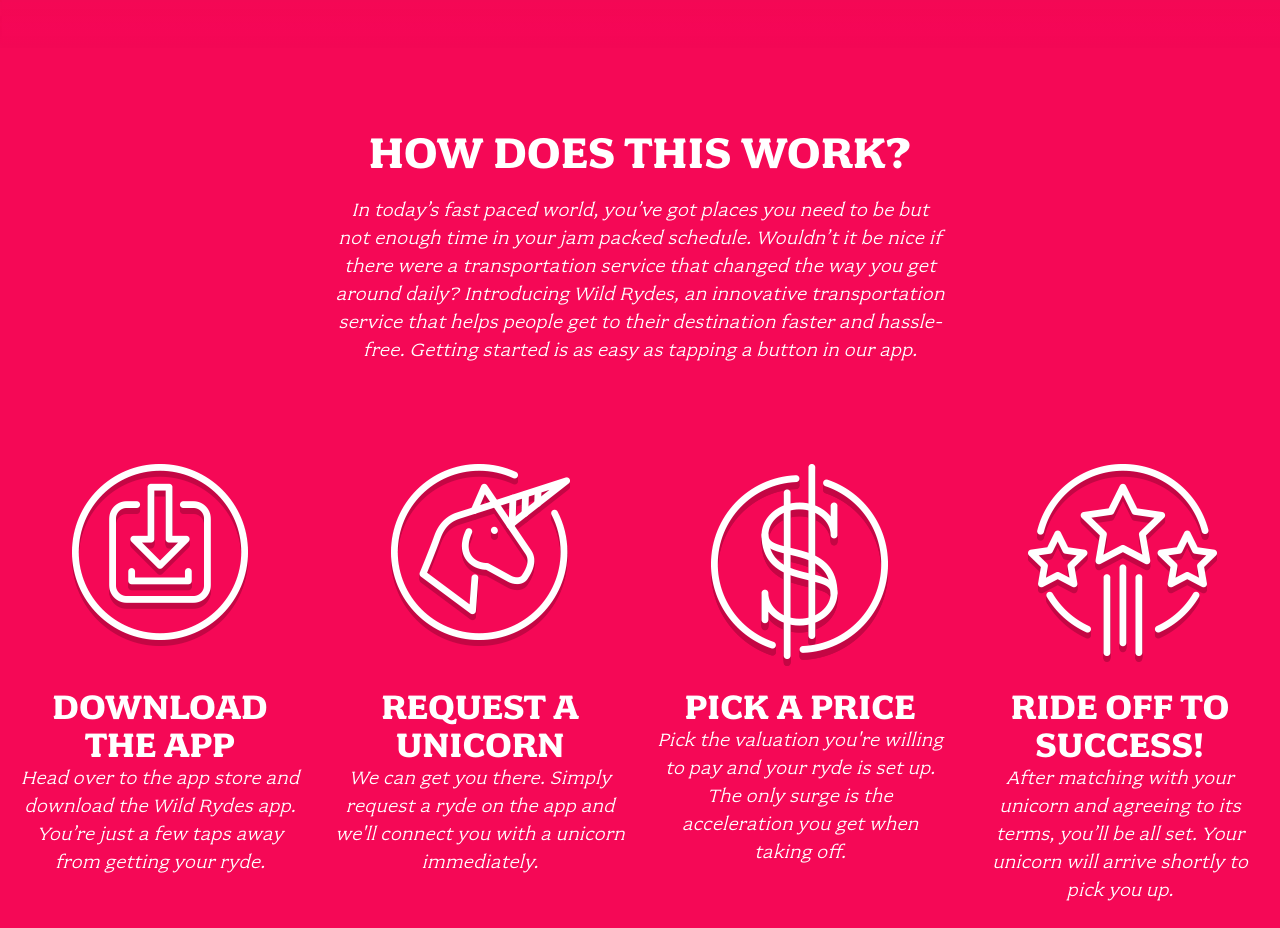
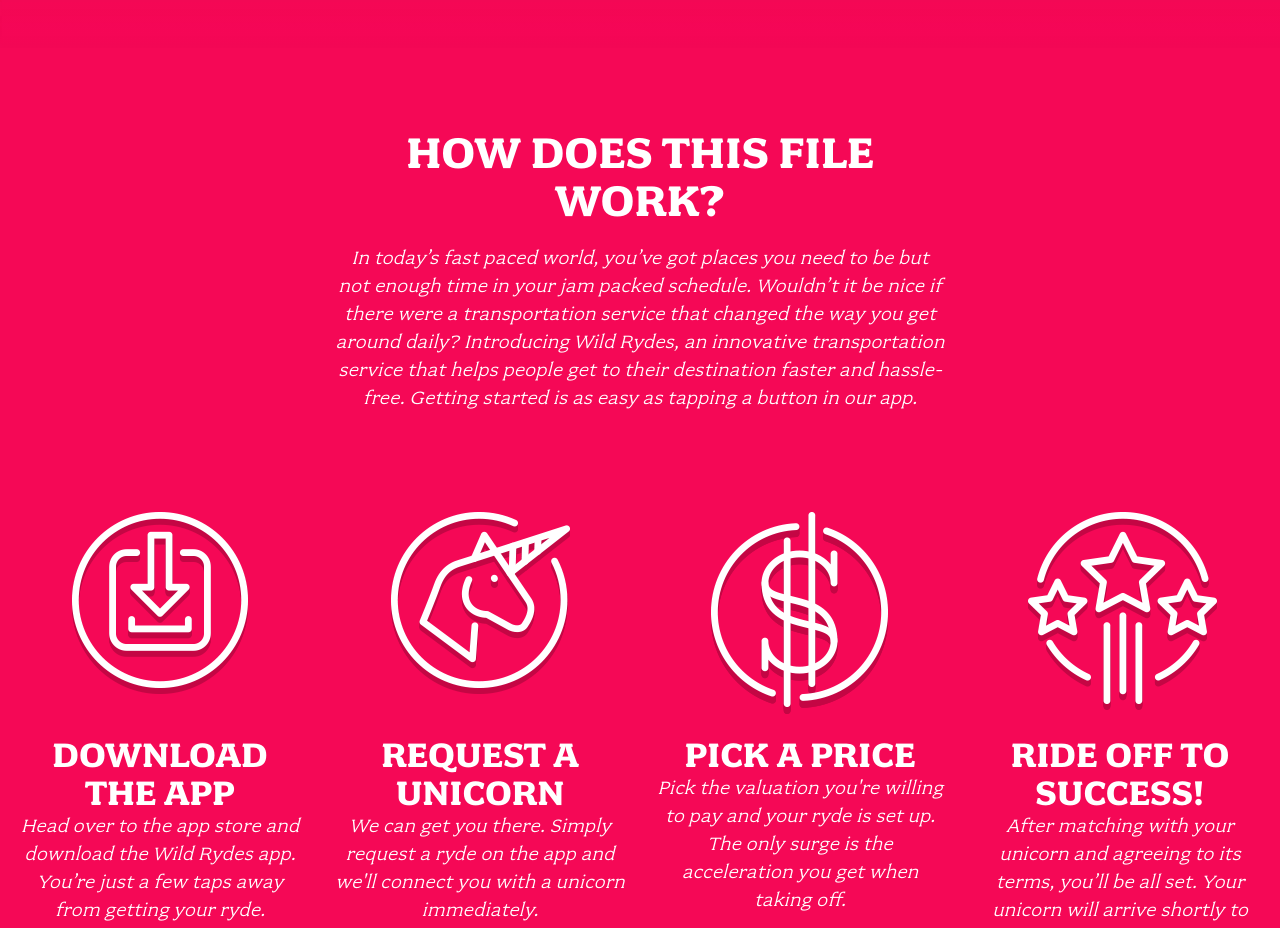
Before and after one commit to dhvaniltailor22/wildrydes-site, a plain HTML site: page index.html in a window 1280 px wide. Shown: the part 900-1828 px from the top of the page. Drawn offline with Linux system fonts and the light colour scheme.

Commit message:
Update index.html

```diff
--- a/index.html
+++ b/index.html
@@ -30,7 +30,7 @@
 
   <section class="home-about">
     <div class="row column large-9 xlarge-6 xxlarge-4">
-      <h2 class="section-title">How Does This Work?</h2>
+      <h2 class="section-title">How Does This File Work?</h2>
       <p class="content">
         In today’s fast paced world, you’ve got places you need to be but not enough time in your jam packed schedule. Wouldn’t it be nice if there were a transportation service that changed the way you get around daily? Introducing Wild Rydes, an innovative transportation service that helps people get to their destination faster and hassle-free. Getting started is as easy as tapping a button in our app.
       </p>
```
